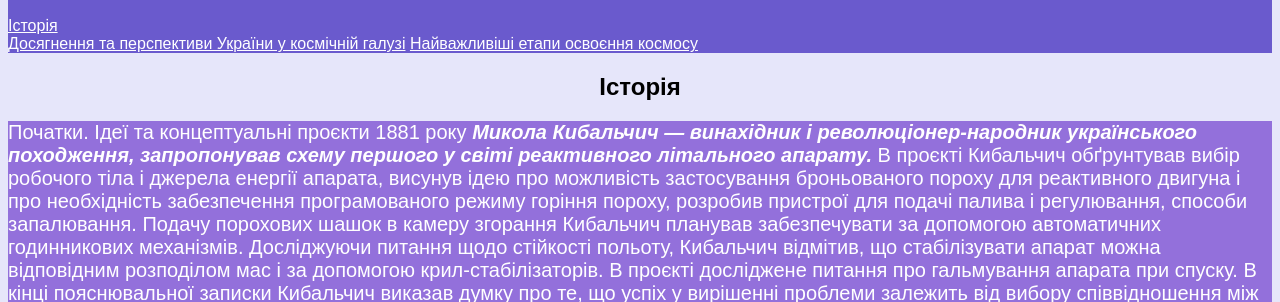
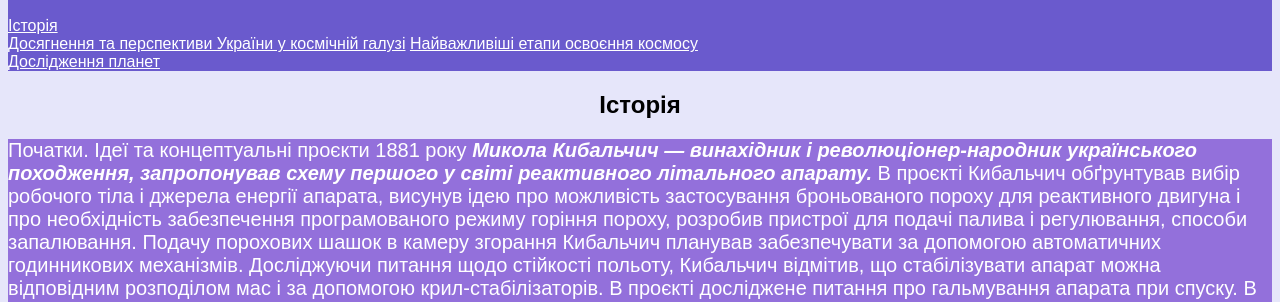
Before and after one commit to TheMagicDem/TheSpase, a plain HTML site: page index.html in a window 1280 px wide. Shown: the part 167-469 px from the top of the page. Drawn offline with Linux system fonts and the light colour scheme.

Commit message:
Update index.html

```diff
--- a/index.html
+++ b/index.html
@@ -8,6 +8,7 @@
              <a href="#first" style="color:white">Історія</a><br/>
              <a href="#twoo" style="color:white">Досягнення та перспективи України у космічній галузі</a>
              <a href="#two" style="color:white">Найважливіші етапи освоєння космосу</a><br/>
+             <a href="#twooo" style="color:white">Дослідження планет</a>
          </header>
          <main>
              <h2 style="text-align:center;" id="first">Історія</h2>
@@ -65,7 +66,7 @@
                  <td style="border:3px solid black; background-color:AliceBlue">— здійснений перший в історії вихід людини у відкритий космос із корабля «Восход-2».</td>
              </tr>
          </table>
-         <h2 style="text-align:center">Дослідження планет</h2>
+         <h2 id="twooo" style="text-align:center">Дослідження планет</h2>
          <table style="border:3px solid black; border-collapse:collapse">
              <tr style="background-color:DimGray; color:white">
                  <td style="border: 3px solid black">Рік</td>
```
